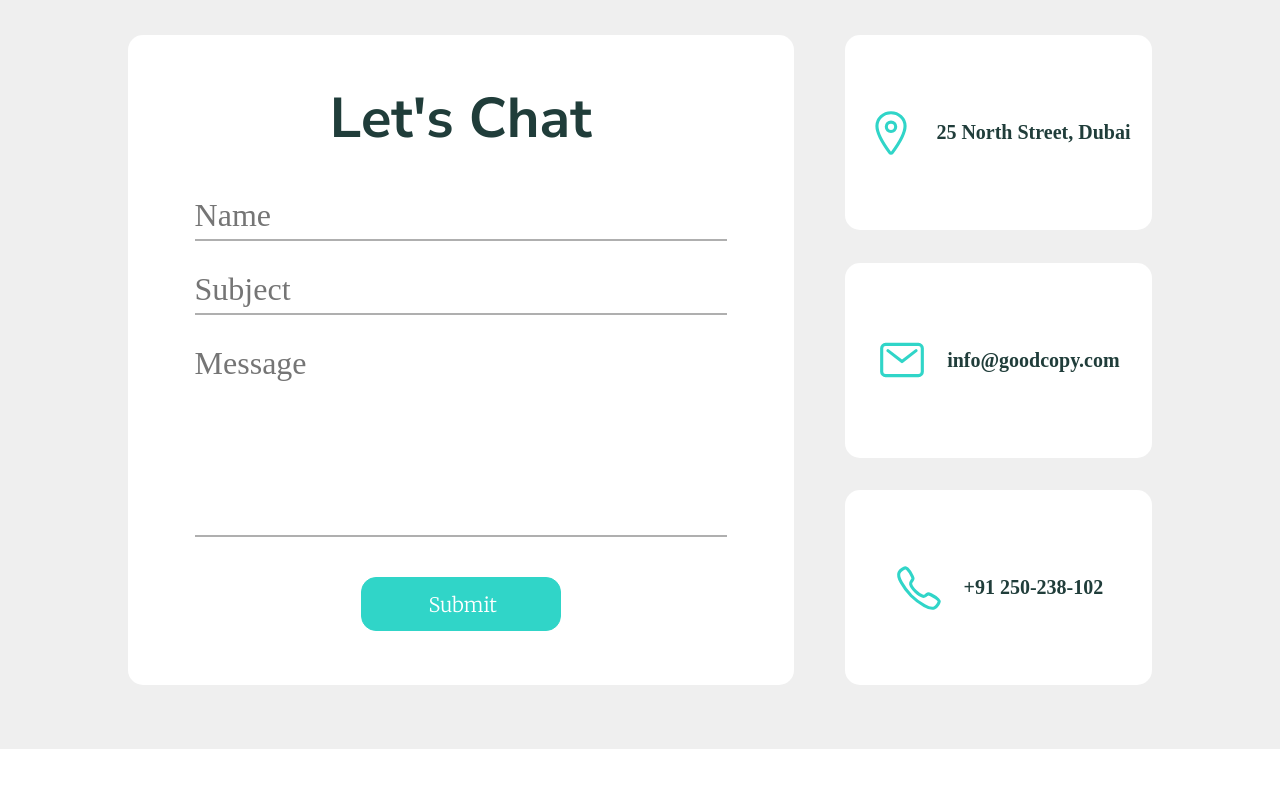
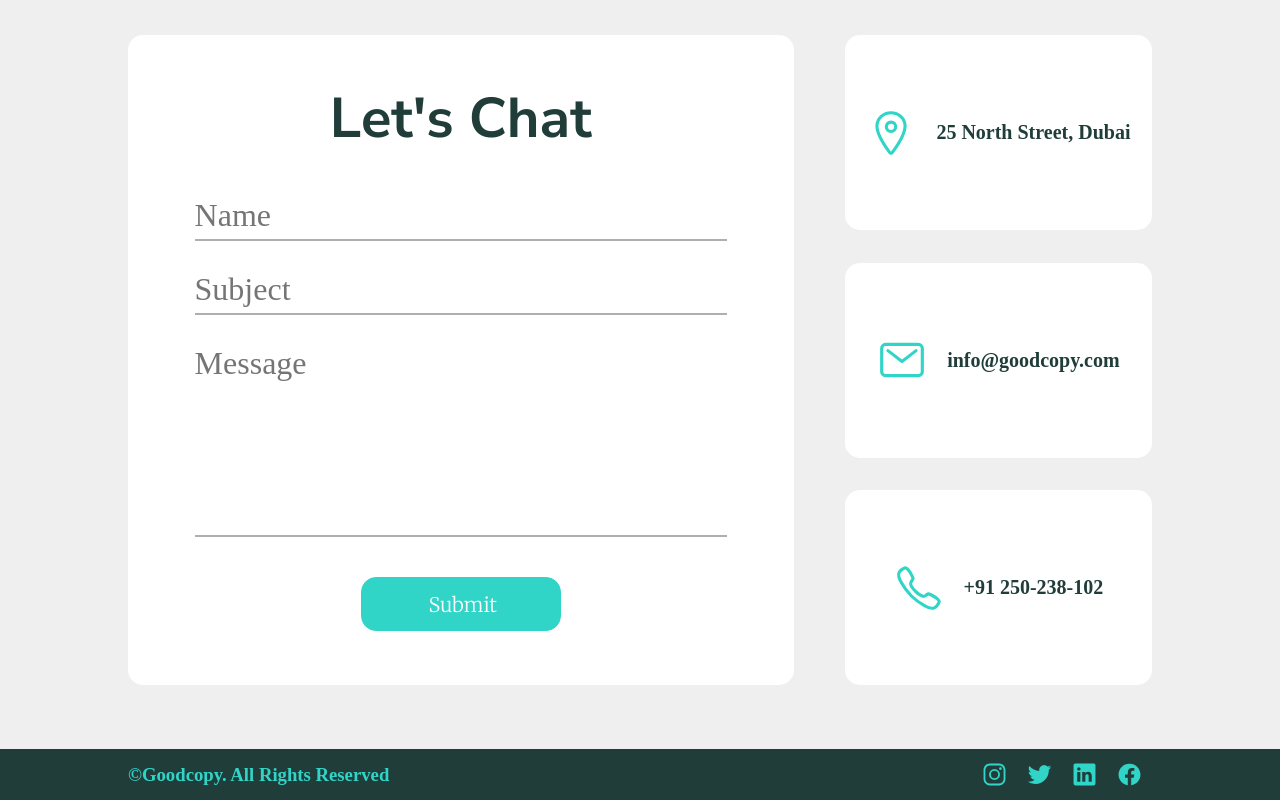
Before and after one commit to TirottaSoftware/Copywriter-Website-Template, a plain HTML site: page index.html in a window 1280 px wide. Shown: the part 4712-5512 px from the top of the page. Before the commit the page ends 5461 px from the top, so only its background shows below. Drawn offline with nearby package versions, Linux system fonts and the light colour scheme; a web font is replaced by a local one.

Commit message:
Added footer

```diff
--- a/assets/css/responsiveness.css
+++ b/assets/css/responsiveness.css
@@ -111,4 +111,12 @@
     .contact-form form input[type="submit"]{
         width: 50%;
     }
+
+    footer{
+        flex-flow: column;
+        text-align: center;
+    }
+    footer h3{
+        margin: 20px 0;
+    }
 }
--- a/assets/css/style.css
+++ b/assets/css/style.css
@@ -595,3 +595,27 @@ section{
     font-family: var(--font-subtitle);
     font-size: 1.5rem;
 }
+
+/* Footer */
+
+footer{
+    display: flex;
+    padding: 1% 10%;
+    background: var(--color-primary);
+    color: var(--color-accent);
+    justify-content: space-between;
+    align-items: center;
+}
+.social-links{
+    display: flex;
+    align-items: center;
+}
+.social-links ion-icon{
+    width: 25px;
+    height: 25px;
+    margin: 0 10px;
+    cursor:pointer;
+}
+.social-links ion-icon:hover{
+    color: white;
+}
--- a/index.html
+++ b/index.html
@@ -267,7 +267,15 @@
         </div>
       </div>
     </section>
-    <footer></footer>
+    <footer>
+      <h3>&copy;Goodcopy. All Rights Reserved</h3>
+      <div class="social-links">
+        <a href="#"><ion-icon name="logo-instagram"></ion-icon></a>
+        <a href="#"><ion-icon name="logo-twitter"></ion-icon></a>
+        <a href="#"><ion-icon name="logo-linkedin"></ion-icon></a>
+        <a href="#"><ion-icon name="logo-facebook"></ion-icon></a>
+      </div>
+    </footer>
   </body>
 </html>
 
```
